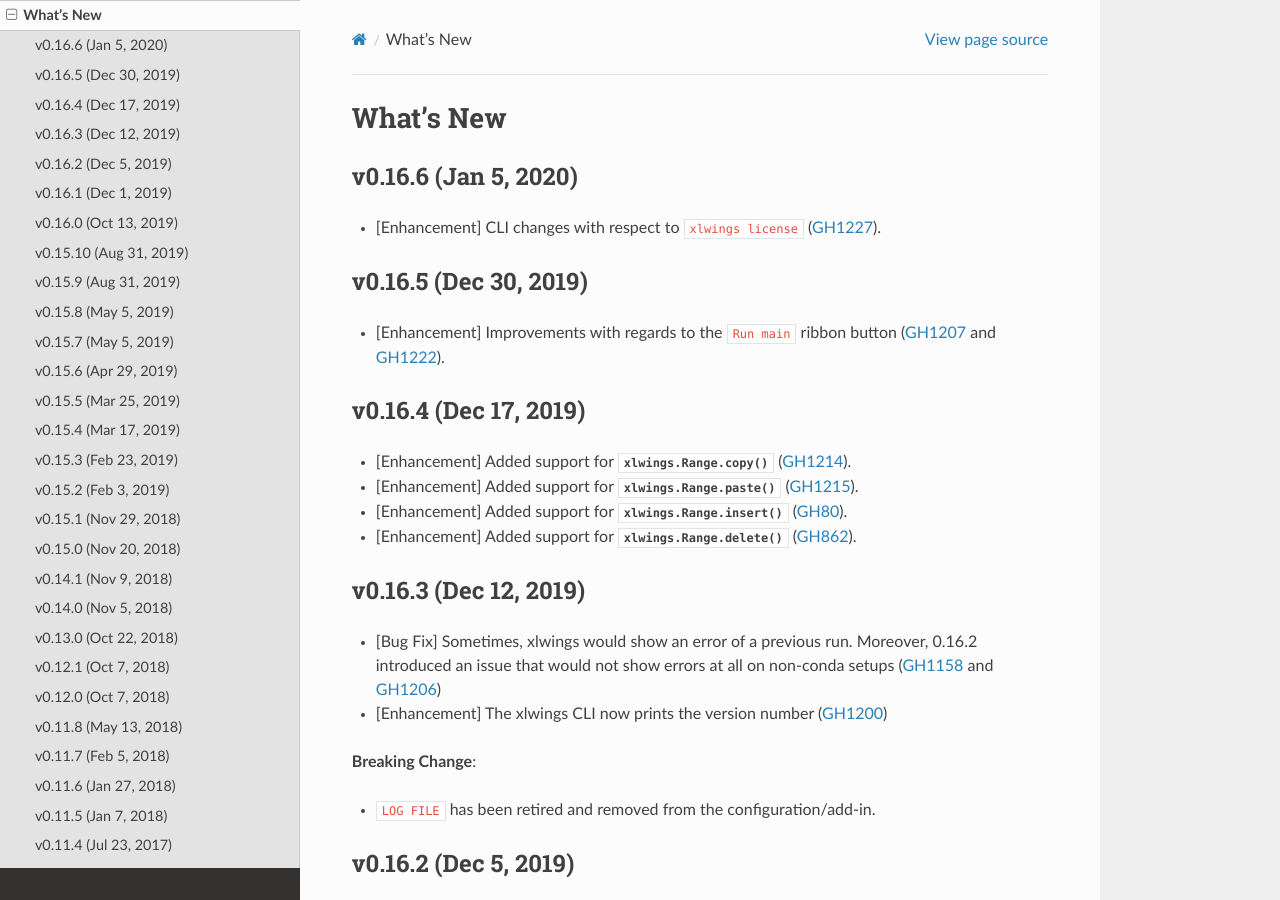
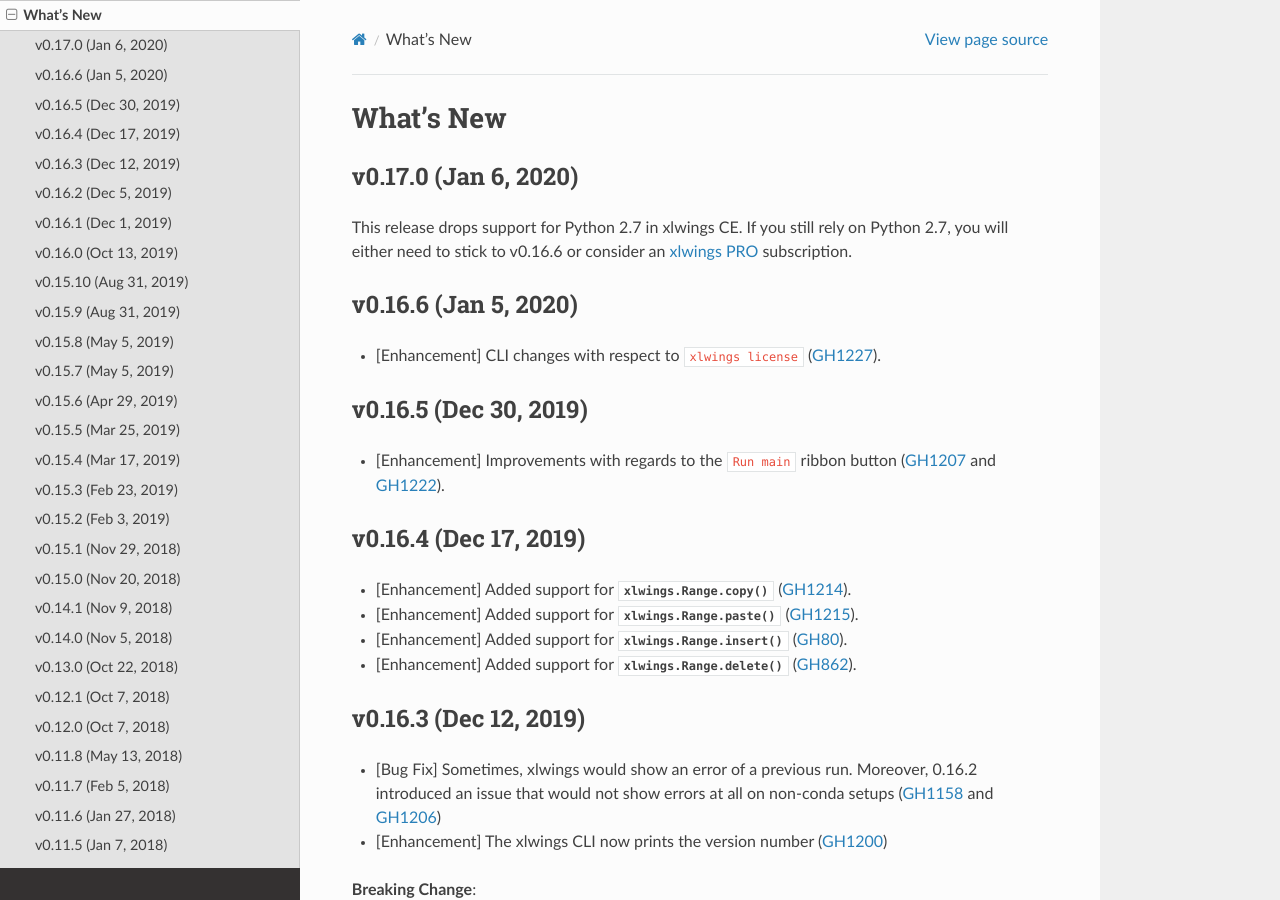
Before and after one commit to xlwings/xlwings, a Sphinx documentation site: the page built from docs/whatsnew.rst, in a window 1280 px wide and 900 px high. Built offline with Sphinx 7.4.7 and the Read the Docs theme 2.0.0, drawn with Linux system fonts in a browser that asks for light colours.

Commit message:
release notes

```diff
--- a/docs/whatsnew.rst
+++ b/docs/whatsnew.rst
@@ -1,5 +1,11 @@
 What's New
 ==========
+
+v0.17.0 (Jan 6, 2020)
+---------------------
+
+This release drops support for Python 2.7 in xlwings CE. If you still rely on Python 2.7, you will either
+need to stick to v0.16.6 or consider an `xlwings PRO <https://www.xlwings.org/pricing>`_ subscription.
 
 v0.16.6 (Jan 5, 2020)
 ---------------------
```
